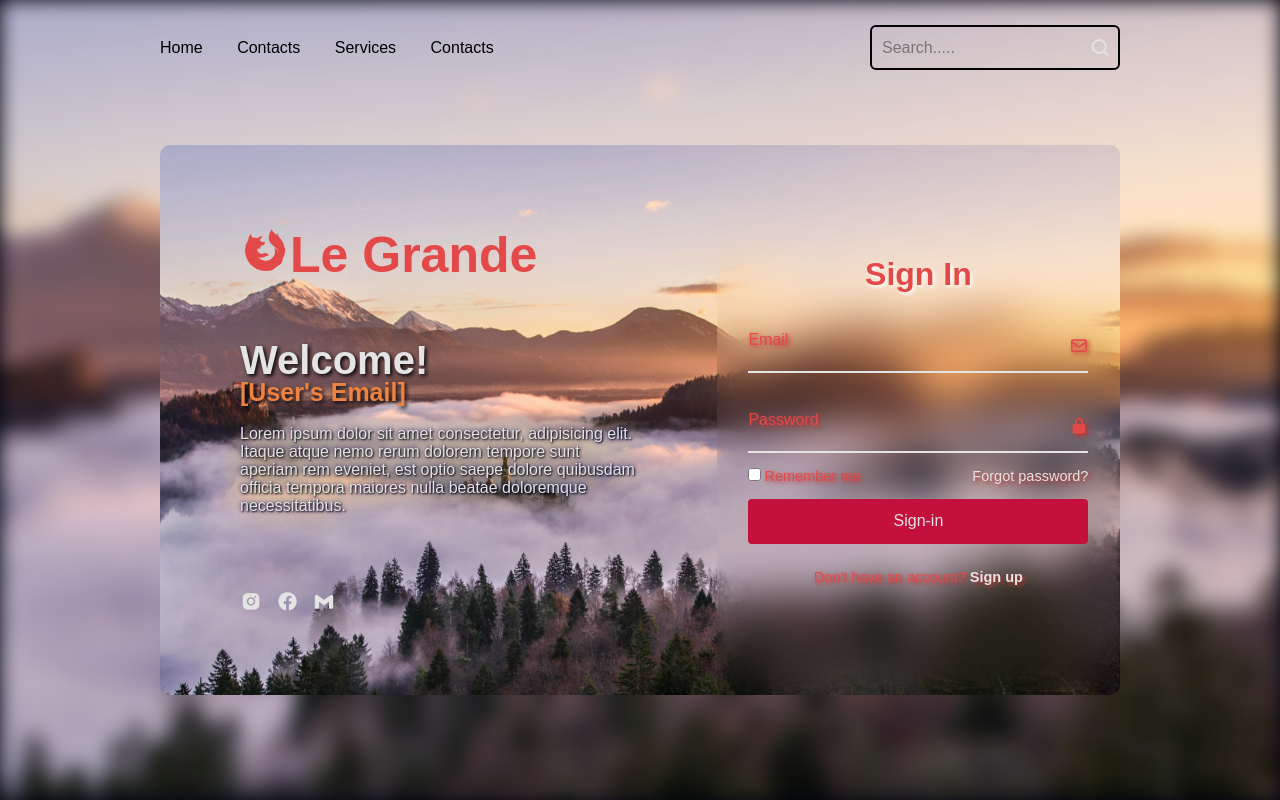
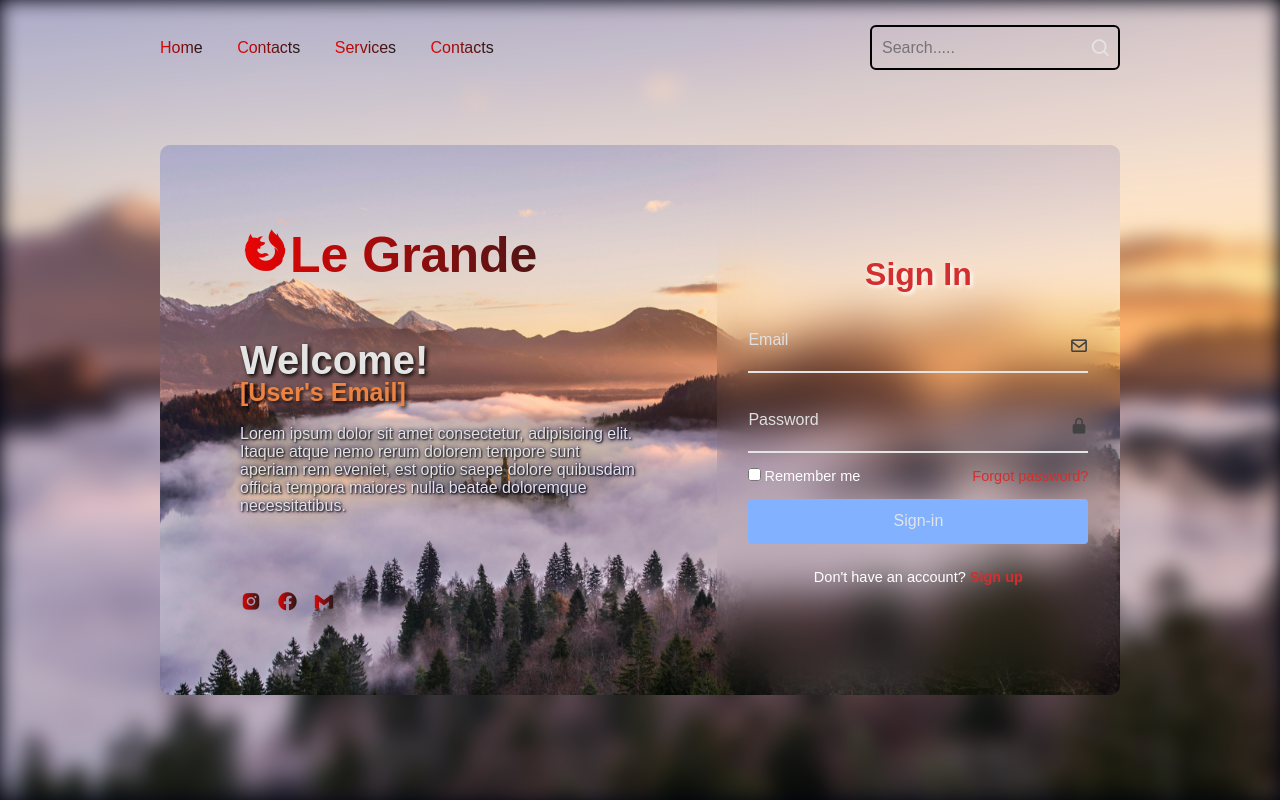
Before and after one commit to estoqueMark/Final-prject, a website: page public/dashboard.html in a window 1280 px wide. Drawn offline with nearby package versions, Linux system fonts and the light colour scheme; no server answers.

Commit message:
Final Design

```diff
--- a/public/styles.css
+++ b/public/styles.css
@@ -23,14 +23,32 @@ body {
     align-items: center;
     z-index: 100;
 }
+navbar {
+    background-color: transparent; /* Transparent background */
+    position: fixed;
+    width: 100%;
+    padding: 10px 20px;
+    display: flex;
+    justify-content: space-around;
+    z-index: 10;
+  }
+
+
+  .navbar a:hover {
+    opacity: 0.8; /* Slight fade on hover */
+  }
 
 .navbar a {
     position: relative;
     font-size: 16px;
-    color: black;
+    background: linear-gradient(to right, #eb0404, #1b1a1a); /* Gradient colors */
+    -webkit-background-clip: text;
+    color: transparent;
     text-decoration: none;
     font-weight: 500;
     margin-right: 30px;
+    transition: opacity 0.3s ease;
+
 }
 
 .navbar a::after{
@@ -132,7 +150,9 @@ body {
 
 .content .logo {
     font-size: 50px;
-    color: #e34949;
+    background: linear-gradient(to right, #eb0404, #1b1a1a); /* Gradient colors */
+    -webkit-background-clip: text;
+    color: transparent;
 }
 
 .text-sci h2 {
@@ -158,7 +178,9 @@ body {
 
 .social-icon a i {
     font-size: 22px;
-    color: #e4e4e4;
+    background: linear-gradient(to right, #eb0404, #1b1a1a); /* Gradient colors */
+    -webkit-background-clip: text;
+    color: transparent;
     margin-right: 10px;
     transition: .5s ease;
 }
@@ -174,6 +196,13 @@ body {
     width: calc(100% - 58%);
     height: 100%;
 }
+.logreg-box  .form-box h2{
+    color: #D32F2F;
+}
+
+.logreg-box  .form-box i{
+    color: #424242;
+}
 
 .logreg-box  .form-box {
     position: absolute;
@@ -186,8 +215,7 @@ body {
     backdrop-filter: blur(20px);
     border-top-right-radius: 10px;
     border-bottom-right-radius: 10px ;
-    color: #e34949;
-    text-shadow: 2px 2px 4px rgb(191, 50, 50)
+    color: #FFFFFF;
 }
 
 .form-box h2 {
@@ -214,7 +242,6 @@ body {
     color: black;
     font-weight: 500;
     padding-right: 28px;
-    text-shadow: 2px 2px 4px white
 }
 
 .input-box label {
@@ -226,6 +253,7 @@ body {
     font-weight: 500;
     pointer-events: none;
     transition: .5s ease;
+    color: #E0E0E0;
 }
 
 .input-box input:focus~label,
@@ -254,7 +282,7 @@ body {
 }
 
 .remember-forget a {
-    color: #e4e4e4;
+    color: #D32F2F;
     text-decoration: none;
 }
 
@@ -265,7 +293,7 @@ body {
 .btn {
     width: 100%;
     height: 45px;
-    background: #c4103d;
+    background: #82B1FF;
     border: none;
     outline: none;
     border-radius: 4px;
@@ -276,6 +304,11 @@ body {
     box-shadow: 0 0 10px rgba(0, 0, 0, -5);
 }
 
+.btn:hover{
+    background-color: #4CAF50;
+}
+
+
 .form-box .login-register {
     font-size: 14.5px;
     text-align: center;
@@ -284,7 +317,7 @@ body {
 }
 
 .login-register p a {
-    color: #e4e4e4;
+    color: #D32F2F;
     font-weight: 600;
     text-decoration: none;
 }
```
